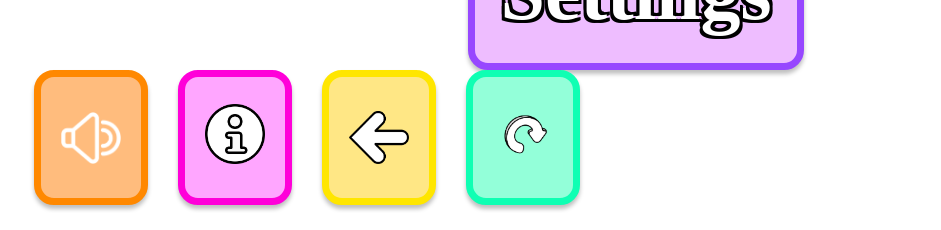
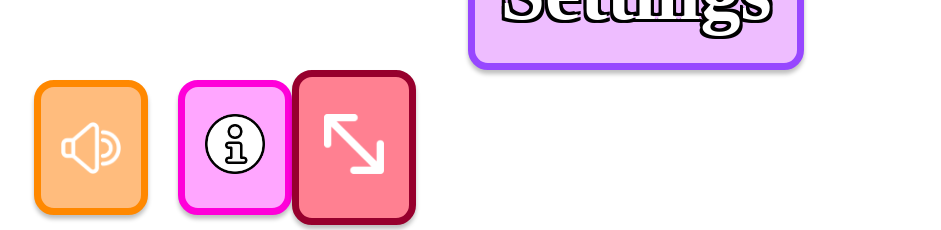
Before and after one commit to lem-san/QuickFireReact, a React (Vite) app: page / in a window 1280 px wide. Shown: the part 859-1089 px from the top of the page, without its empty margins (4-945 px from the left). Built offline with nearby package versions, Linux system fonts and the light colour scheme; a web font is replaced by a local one.

Commit message:
Added Fullscreen button
YET TO DO:
- Fullscreen view through Control Menu component.

```diff
--- a/package.json
+++ b/package.json
@@ -12,6 +12,7 @@
   "dependencies": {
     "react": "^18.2.0",
     "react-dom": "^18.2.0",
+    "react-full-screen": "^1.1.1",
     "react-router-dom": "^6.22.3"
   },
   "devDependencies": {
--- a/src/App.jsx
+++ b/src/App.jsx
@@ -13,7 +13,7 @@ function App() {
       case 'NormalMode':
         return <OptionsMenu />;
       case 'Info':
-        return <Info />;
+        return <Info onSelectOption={setCurrentOption}/>;
       case 'MainMenu':
         return <MainMenu onSelectOption={setCurrentOption}/>;
       default:
--- a/src/ControlMenu.jsx
+++ b/src/ControlMenu.jsx
@@ -6,6 +6,8 @@ import bgMusic from './assets/audio/bgMusic1.mp3'
 import {playClick} from './Sounds'
 import returnIcon from './assets/returnIcon.png'
 import oneMoreTime from './assets/oneMoreTime.png'
+import fullscreen from './assets/fullscreen.png'
+// import {FullScreen, useFullScreenHandle} from 'react-full-screen'
 
 const ControlMenu = ({onSelectOption}) => {
     return (
@@ -17,6 +19,10 @@ export const handleControls = (controlId, onSelectOption) => {
     // for bg sound control
     const [audio] = useState(new Audio(bgMusic))
     const [isPlaying, isPaused] = useState(false)
+
+    // const handleFullScreen = () => {
+    //     setIsFullScreen(!isFullScreen)
+    // }
 
     function togglePlayback() {
         if (isPlaying) {
@@ -31,7 +37,12 @@ export const handleControls = (controlId, onSelectOption) => {
         playClick();
         switch (buttonId) {
             case "btnInfo":
-                onSelectOption('Info');
+                return onSelectOption('Info');
+            case "btnReturn":
+                return onSelectOption('MainMenu');
+            // case "btnFullscreen":
+            //     handleFullScreen();
+            //     break;
             default:
                 break;
         }
@@ -48,6 +59,8 @@ export const handleControls = (controlId, onSelectOption) => {
             return <button id="btnReturn" onClick={() => handleClick('btnReturn')}><img class="icon" src={returnIcon}/></button>;
         case "btnOneMore":
             return <button id="btnOneMore" onClick={playClick}><img class="icon" src={oneMoreTime} /></button>;
+        case "btnFullscreen":
+            return <button id="btnFullscreen" onClick={playClick}><img class="icon" src={fullscreen} /></button>;
         default:
             break;
     }
--- a/src/Info.jsx
+++ b/src/Info.jsx
@@ -3,8 +3,10 @@ import info from './assets/info.png'
 import question from './assets/question.png'
 import point from './assets/point.png'
 import caution from './assets/caution.png'
+import {handleControls} from './ControlMenu'
 
-function Info() {
+const Info = ({onSelectOption}) => {
+
     return (
         <>
             <div id="infoWindow">
@@ -17,6 +19,8 @@ function Info() {
                 <p>This is predominantly a teaching tool. It requires someone familiar with the intended vocabulary to indicate whether the answers given are correct or not. It's recommended that a teacher facilitates the activity, pressing the correct/incorrect buttons.
                     There will be future updates to include a 'solo-play' mode, allowing students to play without the need of teacher assistance. Stay tuned!</p>
             </div>
+            {handleControls('btnMusic', onSelectOption)}
+            {handleControls('btnReturn', onSelectOption)}
         </>
     )
 }
--- a/src/MainMenu.css
+++ b/src/MainMenu.css
@@ -168,3 +168,15 @@ button {
     box-shadow: none;
     text-shadow: none;
 }
+
+#btnFullscreen {
+    border-radius: 20px;
+    border: 7px solid #97002d;
+    background: #ff8091;
+}
+
+#btnFullscreen:hover {
+    border-radius: 20px;
+    border: 7px solid #ff8091;
+    background: #97002d;
+}
--- a/src/MainMenu.jsx
+++ b/src/MainMenu.jsx
@@ -3,8 +3,15 @@ import logo from './assets/logo.png'
 import React, {useState} from 'react'
 import {playClick} from './Sounds'
 import {handleControls} from './ControlMenu'
+// import { FullScreen, useFullScreenHandle } from 'react-full-screen'
 
 const MainMenu = ({onSelectOption}) => {
+
+    // const [isFullScreen, setIsFullScreen] = useState(false);
+
+    // const handleToggleFullScreen = () => {
+    //     setIsFullScreen(!isFullScreen)
+    // }
 
     const handleClick = (buttonId) => {
         playClick();
@@ -31,8 +38,7 @@ const MainMenu = ({onSelectOption}) => {
                 </div>
                 {handleControls('btnMusic', onSelectOption)}
                 {handleControls('btnInfo', onSelectOption)}
-            {handleControls('btnReturn', onSelectOption)}
-            {handleControls('btnOneMore', onSelectOption)}
+                {handleControls('btnFullscreen', onSelectOption)}
         </>
     )
 }
```
Also changed, not shown: src/assets/fullscreen.png (added), 1 other file (tests, documents, lock files or other folders). Lines whose indentation alone changed are shown as unchanged.
